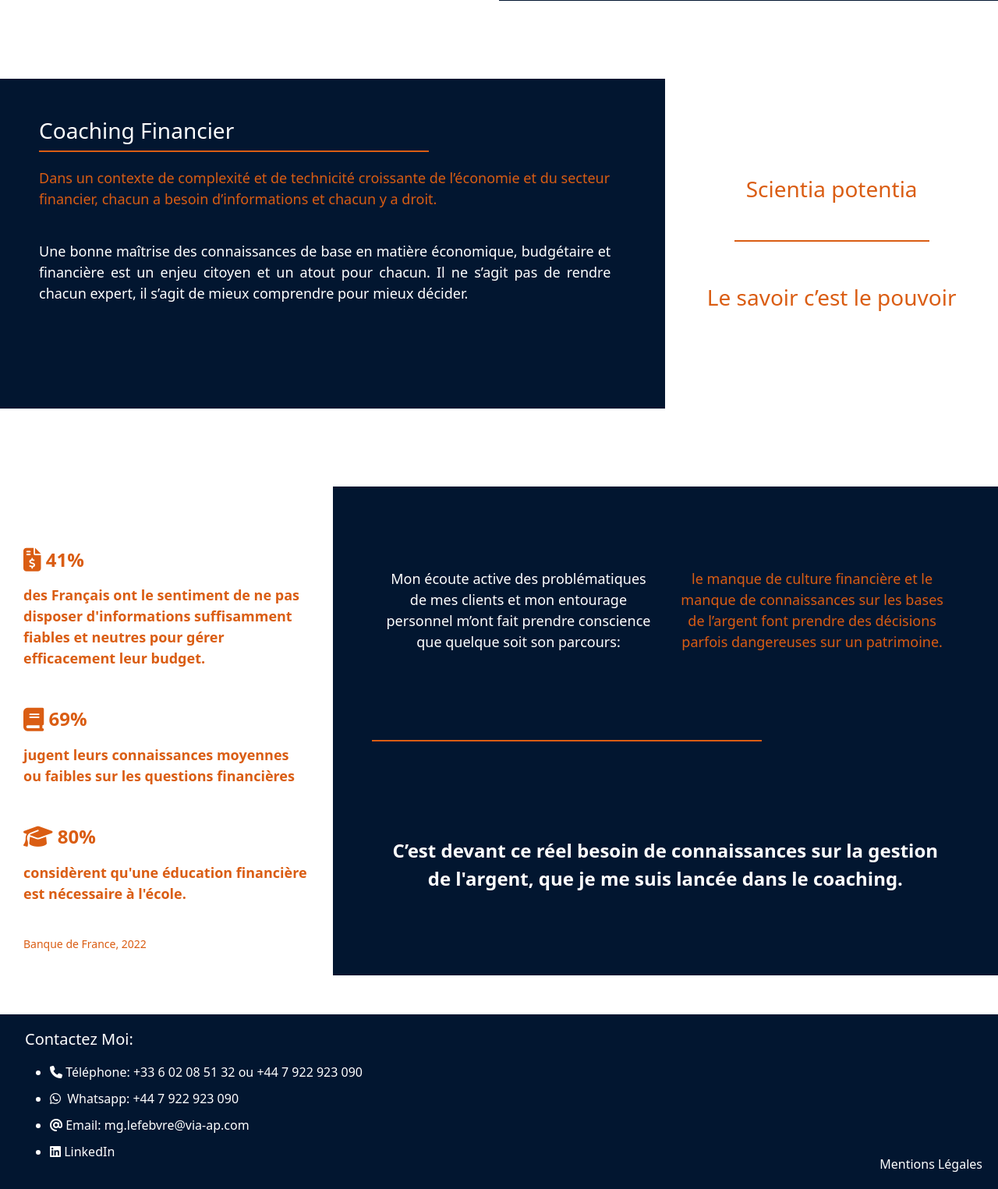
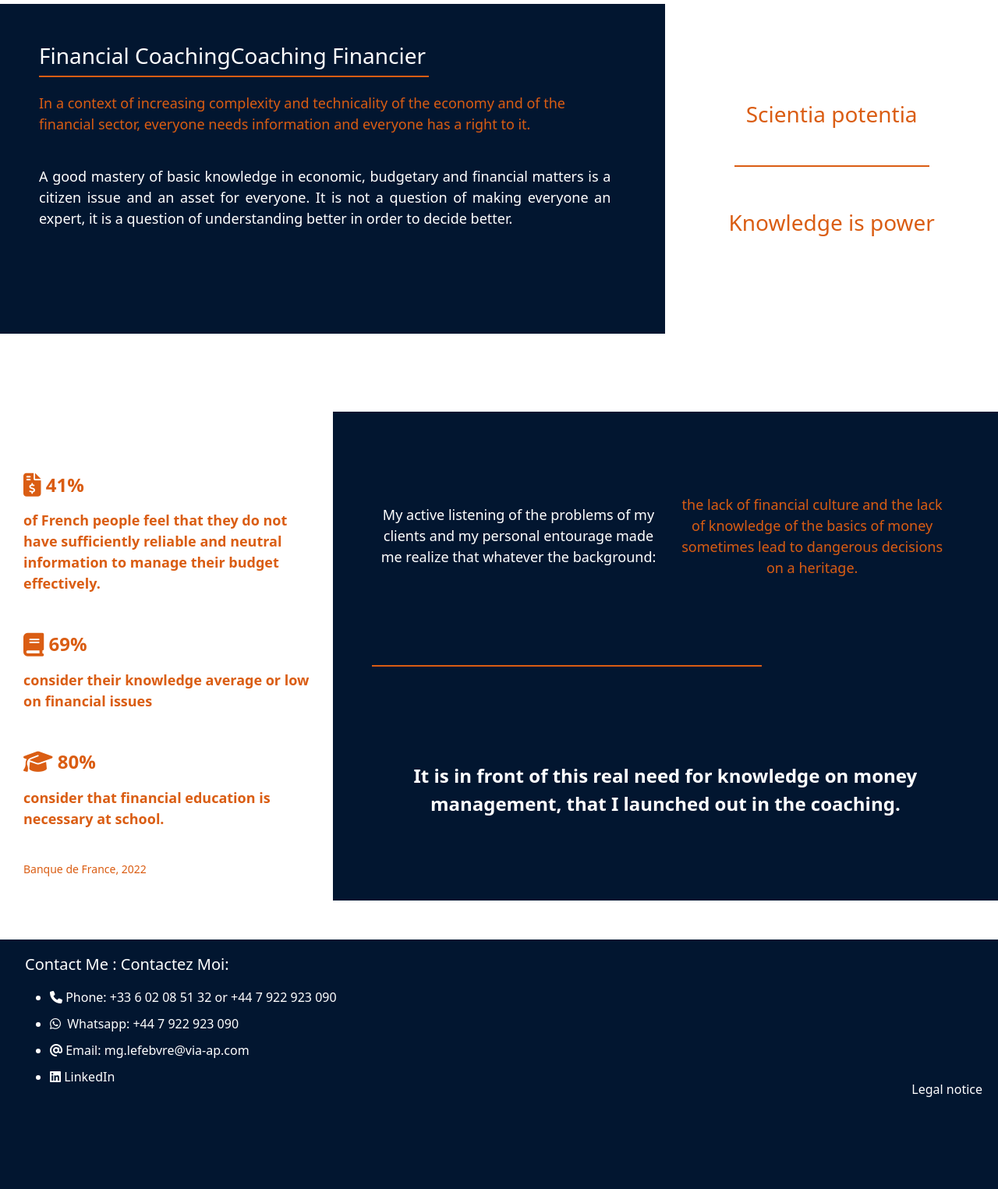
Before and after one commit to AugustinLefebvre/MG, a PHP site: page / in a window 1280 px wide. Shown: the part 4009-5534 px from the top of the page at 78% size. After the commit the page ends 5416 px from the top, so only its background shows below. Run offline with PHP 8.4, Linux system fonts and the light colour scheme; some libraries are stand-ins or nearby versions.

Commit message:
translation changes

```diff
--- a/brokerage.php
+++ b/brokerage.php
@@ -2,27 +2,21 @@
     <div class="col-lg-10 col-md-12 other-desc row">
         <div class="col-12 court-title">
             <h4>
-                Courtage
+                <?= _('Brokerage');?>
             </h4>
             <div class="h-line"></div>
         </div>
         <div class="exp-section-content o-text col 5">
-            Spécialiste de clientèle patrimoniale et en non-résidents,
-            je vous accompagne dans la recherche de votre financement.
+            <?= _('Specialist in wealth advising and non-residents, I support you in your financing search.');?>
         </div>
         <div class="col-lg-7 col-md-12 illu-courtage-cont">
             <img class="illu-courtage" src="./assets/carte-logo.png" alt="logo carte financement">
         </div>
         <div class="exp-section-content col-12">
             <div class="h-line-small"></div>
-            <h4>Clientèle privée:</h4>
+            <h4><?= _('Private clientele:');?></h4>
             <br/>
-            Mes compétences financières pointues et ma compréhension de l’environnement
-            de chacun des emprunteurs, me permettent de structurer un financement adapté
-            à la multitude de projets patrimoniaux de ma clientèle privée.
-            <br/>
-            Mes diverses années en banque m’ont également permise d’avoir cette approche
-            d’ensemble et de connaître le métier dans sa globalité.
+            <?= _('My specialized financial skills and my understanding of the environment of each borrower allow me to structure financing adapted to the multitude of heritage projects of my private clients./My various years in the bank have also allowed me to have this overall approach and to know the business as a whole.');?>
         </div>
 
     </div>
@@ -34,7 +28,7 @@
         <iframe
             class="video-embed video-embed-courting"
             src="https://www.youtube.com/embed/2B7MAkquFUo"
-            title="présentation courtage"
+            title="<?= _('brokerage presentation');?>"
             frameborder="0"
             allow="accelerometer; autoplay; clipboard-write; encrypted-media; gyroscope; picture-in-picture; web-share"
             allowfullscreen
@@ -47,16 +41,9 @@
         <div class="col-lg-12 col-md-12 exp-section-content">
             <div class="h-line-small"></div>
             <br/>
-            <h4>Non résidents:</h4>
+            <h4><?= _('Non-residents:');?></h4>
             <br/>
-            Un profil atypique nécessitant une vraie expertise financière
-            <br/>
-            Nous simplifions les étapes nécessaires à l’obtention d’un prêt immobilier
-            pour les non-résidents français et étrangers aux profils variés venant du monde entier.
-            <br/>
-            <br/>
-            Un service majoritairement à distance pour que nos clients bénéficient
-            des meilleures conditions de financement sans se déplacer.
+            <?= _('An atypical profile requiring real financial expertise / We simplify the steps necessary to obtain a mortgage for non-residents of France and foreigners with varied profiles from all over the world. // A mainly remote service so that our customers benefit from the best financing conditions without having to travel.');?>
         </div>
 
     </div>
--- a/cgp.php
+++ b/cgp.php
@@ -2,27 +2,26 @@
 </div>
 <div id="section-CGP-1" class="other-section CGP-desc row gx-0">
     <div class="col-lg-6 col-md-12 CGP-mission-text other-desc">
-        <h4 class="CGP-title">Conseil en Gestion de Patrimoine</h4>
+        <h4 class="CGP-title"><?= _('Wealth Management Advising');?></h4>
         <div class="h-line"></div>
         <div class="col-12">
             <div class="list-intro">
-                Que vous habitiez en France ou à l’étranger, ma mission est de
+            <?= _('Whether you live in France or abroad, my mission is to:');?>
             </div>
             <ul class="CGP-list">
-                <li>Vous accompagner</li>
-                <li>Vous conseiller</li>
-                <li>Vous proposer les solutions les plus pertinentes</li>
+                <li><?= _('Support you');?></li>
+                <li><?= _('Advise you');?></li>
+                <li><?= _('Offer you the most relevant solutions');?></li>
             </ul>
-            dans la création, le développement, la sécurisation
-            la transmission de votre patrimoine.
-            Je sélectionne avec vous avec vous les solutions qui vous correspondent parmi l'ensemble des offres sur le marché et aux meilleures conditions.
+            <?= _('in creation, development, securing and transmission of your wealth.');?>
+            <?= _('I select with you the solutions adapted for your needs among all the offers on the market and at the best conditions');?>
         </div>
     </div>
     <div class="col-lg-6 col-md-12">
         <iframe
             class="video-embed video-embed-cgp"
             src="https://www.youtube.com/embed/aAABIQWj5Bk"
-            title="Conseil en gestion de patrimoine"
+            title="<?= _('Wealth Management Advising');?>Conseil en gestion de patrimoine"
             frameborder="0"
             allow="accelerometer; autoplay; clipboard-write; encrypted-media; gyroscope; picture-in-picture; web-share"
             allowfullscreen
@@ -32,25 +31,20 @@
 </div>
 <div id="section-CGP-2" class="other-section row gx-0">
     <div class="col-lg-4 col-md-12 CGP-keywords o-text">
-        <img class ="keywords-schema" width="482px" height="436px" src="./assets/schema.png" alt="Investissements, Épargne financière, Conseil, Réduction d'impôts, Immobilier">
+        <img class ="keywords-schema" width="482px" height="436px" src="./assets/schema.png" alt="<?= _('Investments, Financial savings, Advising, Tax reduction, Real estate');?>">
     </div>
     <div class="col-lg-8 col-md-12 other-desc CGP-desc-2 row">
         <div class="col-12 title-cgp-2">
-            <h4>Ma Mission</h4>
+            <h4><?= _('My Mission');?></h4>
             <div class="h-line"></div>
             <br/>
         </div>
         <div class="CGP-perso-text col-xl-7 col-lg-12 row">
             <div class="col-12 o-text">
-                Moi-même domiciliée à l’international,
-                je connais intimement les spécificités de la vie des non-résidents et des expatriés.
+                <?= _('Living abroad myself, I intimately know the specifics of the life of non-residents and expatriates');?>
             </div>
             <div class="col-12">
-                Mon métier est de prendre en compte vos spécificités et
-                contraintes personnelles juridiques et fiscales propres à votre statut d’expatrié,
-                afin de vous accompagner dans la réalisation de tous vos objectifs patrimoniaux
-                par la mise en place de stratégies sur-mesure
-                et la sélection en toute indépendance des meilleurs investissements pour les atteindre.
+                <?= _('My job is to take into account your specificities and your personal legal and tax constraints specific to your expatriate status, to support you in achieving all your wealth goals, by implementing strategies specifically made for you and by independently selecting the best investments to achieve them');?>
             </div>
         </div>
         <div class="col-xl-5 col-lg-12">
--- a/coaching.php
+++ b/coaching.php
@@ -1,67 +1,50 @@
 <div id="section-coaching-1" class="other-section row gx-0">
     <div class="col-lg-8 col-md-12 other-desc">
         <h4>
-            Coaching Financier
+            <?= _('Financial Coaching');?>Coaching Financier
         </h4>
         <div class="h-line"></div>
         <div class="exp-section-content o-text">
-            Dans un contexte de complexité et de technicité
-            croissante de l’économie et du secteur financier,
-            chacun a besoin d’informations et chacun y a droit.
+            <?= _('In a context of increasing complexity and technicality of the economy and of the financial sector, everyone needs information and everyone has a right to it.');?>
         </div>
         <div class="exp-section-content j-text">
-            Une bonne maîtrise des connaissances de base en matière économique,
-            budgétaire et financière est un enjeu citoyen et un atout pour chacun.
-            Il ne s’agit pas de rendre chacun expert, il s’agit de mieux comprendre pour mieux décider.
+            <?= _('A good mastery of basic knowledge in economic, budgetary and financial matters is a citizen issue and an asset for everyone. It is not a question of making everyone an expert, it is a question of understanding better in order to decide better.');?>
         </div>
 
     </div>
     <div class="col-lg-4 col-md-12">
         <h5 class="why-sidetext o-text scient-top">Scientia potentia</h5>
         <div class="h-line-small"></div>
-        <h5 class="why-sidetext o-text scient-bottom">Le savoir c’est le pouvoir</h5>
+        <h5 class="why-sidetext o-text scient-bottom"><?= _('Knowledge is power');?></h5>
     </div>
 </div>
 <div id="section-coaching-2" class="other-section row gx-0">
     <div class="col-lg-4 col-md-12 stats-container o-text">
         <h5 class="stats-title"><i class="fa-solid fa-file-invoice-dollar fa-lg"></i> 41%</h5>
         <div>
-            des Français ont le sentiment de ne pas
-            disposer d'informations suffisamment fiables et
-            neutres pour gérer efficacement leur budget.
+        <?= _('of French people feel that they do not have sufficiently reliable and neutral information to manage their budget effectively.');?>
+
         </div>
         <h5 class="stats-title"><i class="fa-solid fa-book fa-lg"></i> 69%</h5>
         <div>
-            jugent leurs connaissances moyennes ou
-            faibles sur les questions financières
+        <?= _('consider their knowledge average or low on financial issues');?>
         </div>
         <h5 class="stats-title"><i class="fa-solid fa-graduation-cap fa-lg"></i> 80%</h5>
         <div>
-            considèrent qu'une éducation financière
-            est nécessaire à l'école.
+        <?= _('consider that financial education is necessary at school.');?>
         </div>
         <p class="foot-stats">Banque de France, 2022</p>
     </div>
     <div class="col-lg-8 col-md-12 other-desc desc-problem row">
         <div class="col-lg-6 col-md-12">
-            Mon écoute active des problématiques de
-            mes clients et mon entourage personnel
-            m’ont fait prendre conscience que quelque
-            soit son parcours:
+        <?= _('My active listening of the problems of my clients and my personal entourage made me realize that whatever the background:');?>
         </div>
         <div class="o-text col-lg-6 col-md-12">
-            le manque de culture
-            financière et le manque de
-            connaissances sur les bases
-            de l’argent font prendre des
-            décisions parfois dangereuses
-            sur un patrimoine.
+        <?= _('the lack of financial culture and the lack of knowledge of the basics of money sometimes lead to dangerous decisions on a heritage.');?>
         </div>
         <div class="h-line"></div>
         <div class="col-12 problem-soluce">
-            C’est devant ce réel besoin de connaissances
-            sur la gestion de l'argent, que je me suis lancée
-            dans le coaching.
+        <?= _('It is in front of this real need for knowledge on money management, that I launched out in the coaching.');?>
         </div>
     </div>
 </div>
--- a/errors/err_notfound.php
+++ b/errors/err_notfound.php
@@ -4,7 +4,6 @@
         <link href="./err_styles.css" rel="stylesheet"/>
     </head>
     <body>
-    <div style="color:#000;"><?php var_dump($_SERVER);die;?></div>
         <?php include('../navbar.php');?>
         <div class="error-body">
             <h1 class="error-title"><?= _('Error 404: the page you\'re trying to access is not here');?></h1>
--- a/footer.php
+++ b/footer.php
@@ -1,23 +1,23 @@
 <div class="footer row">
     <div class="footer-contact col-lg-6 col-md-12">
-        <h5>Contactez Moi:</h5>
+        <h5><?= _('Contact Me : ');?>Contactez Moi:</h5>
         <ul id="contact" class="contact-list">
             <li>
                 <a id="mg-footer-info-tel" href="javascript:decryptContact('KzMzNjAyMDg1MTMy', 'tel:')">
                     <i class="fa-solid fa-phone"></i>
-                        Téléphone:
+                    <?= _('Phone:');?>
                 </a>
-                    ou
+                    <?= _('or');?>
                 <a id="mg-footer-info-wa1" href="javascript:decryptContact('NDQ3OTIyOTIzMDkwIA', 'tel:+')"></a>
             </li>
             <li>
                 <a id="mg-footer-info-wa2" href="javascript:decryptContact('NDQ3OTIyOTIzMDkwIA', 'https://wa.me/')">
-                    <i class="fa-brands fa-whatsapp"></i> Whatsapp:
+                    <i class="fa-brands fa-whatsapp"></i> <?= _('Whatsapp:');?>
                 </a>
             </li>
             <li>
                 <a id="mg-footer-info" href="javascript:decryptContact('bWcubGVmZWJ2cmVAdmlhLWFwLmNvbQ', 'mailto:')"><i class="fa-solid fa-at"></i>
-                        Email:
+                    <?= _('Email:');?>
                 </a>
             </li>
             <li>
@@ -26,6 +26,6 @@
         </ul>
     </div>
     <div class="col-lg-6 col-md-12">
-        <a class="legal-info-link" href="./legalnotice.php">Mentions Légales</a>
+        <a class="legal-info-link" href="./legalnotice.php"><?= _('Legal notice');?></a>
     </div>
 </div>
--- a/homepage.php
+++ b/homepage.php
@@ -11,7 +11,7 @@
 
     <div class="button-section-container row">
         <a href="#section-CGP-1" class="section-button col-4">
-            <h4 class="o-text two-liner"><?= _('Wealth Management Advisor');?></h4>
+            <h4 class="o-text <?php if ($lang !== "en") echo 'two-liner';?>"><?= _('Wealth Management Advisor');?></h4>
         </a>
         <a href="#section-courtage-1" class="section-button col-4">
             <h4 class="o-text"><?= _('Financial Broker');?></h4>
--- a/index.php
+++ b/index.php
@@ -18,7 +18,7 @@ switch ($lang) {
         break;
     default:
         // FR
-        array(
+        $locale = array(
             'fr_FR.utf8',
             'fr_FR',
             'fr'
@@ -40,7 +40,6 @@ putenv("LC_ALL=$lang");
 setlocale(LC_ALL, $locale, 'fr_FR.utf8', '');
 bindtextdomain($domain, "./translations");
 textdomain($domain);
-
 ?>
 <!doctype html>
 <html lang="<?=$lang?>">
--- a/reviews.php
+++ b/reviews.php
@@ -16,7 +16,7 @@
         </div>
         <span class="review-author o-text">Louis G.</span>
         <br/>
-        <span class="review-source">via LinkedIn</span>
+        <span class="review-source"><?= _('via LinkedIn');?></span>
     </div>
     <div class="customer-review-container col-xl-2 col-md-4 col-sm-6 col-xs-12">
         <div class="review-text">
@@ -29,7 +29,7 @@
         </div>
         <span class="review-author o-text">Sylvestre C.</span>
         <br/>
-        <span class="review-source">via LinkedIn</span>
+        <span class="review-source"><?= _('via LinkedIn');?></span>
     </div>
     <div class="customer-review-container col-xl-2 col-md-4 col-sm-6 col-xs-12">
         <div class="review-text">
@@ -44,7 +44,7 @@
         </div>
         <span class="review-author o-text">Cyril N.</span>
         <br/>
-        <span class="review-source">via LinkedIn</span>
+        <span class="review-source"><?= _('via LinkedIn');?></span>
     </div>
     <div class="customer-review-container col-xl-2 col-md-4 col-sm-6 d-none d-sm-block">
         <div class="review-text">
@@ -60,7 +60,7 @@
         </div>
         <span class="review-author o-text">Hélène F.</span>
         <br/>
-        <span class="review-source">via LinkedIn</span>
+        <span class="review-source"><?= _('via LinkedIn');?></span>
     </div>
     <div class="customer-review-container col-xl-2 col-md-4 col-sm-6 d-none d-md-block">
         <div class="review-text">
@@ -74,7 +74,7 @@
         </div>
         <span class="review-author o-text">Francois-Xavier R.</span>
         <br/>
-        <span class="review-source">via LinkedIn</span>
+        <span class="review-source"><?= _('via LinkedIn');?></span>
     </div>
     <div class="customer-review-container col-xl-2 col-md-4 col-sm-6 d-none d-md-block">
         <div class="review-text">
@@ -94,6 +94,6 @@
         </div>
         <span class="review-author o-text">Paul S.</span>
         <br/>
-        <span class="review-source">via LinkedIn</span>
+        <span class="review-source"><?= _('via LinkedIn');?></span>
     </div>
 </div>
```
Also changed, not shown: 8 other files.
